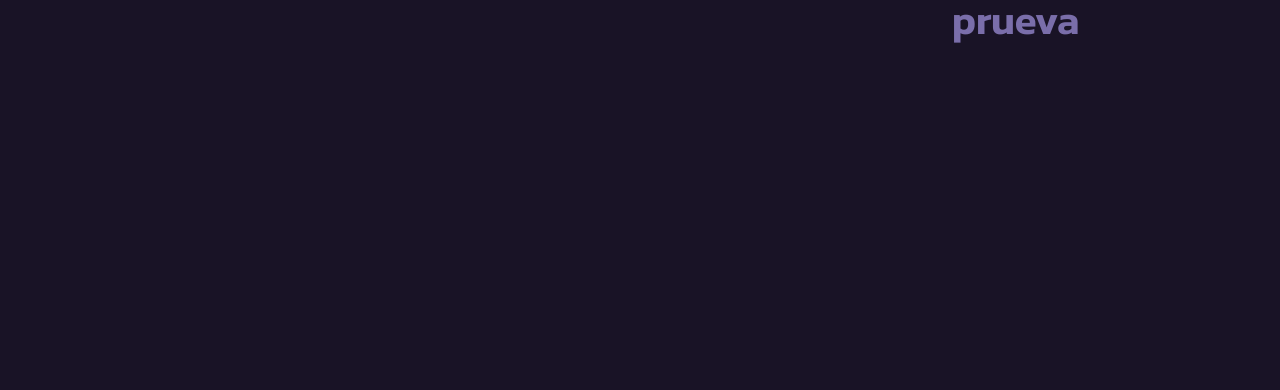
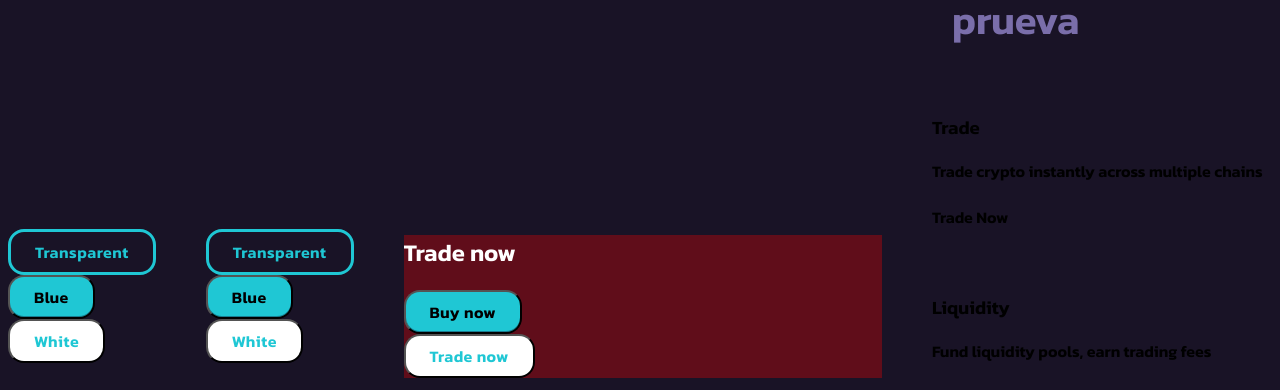
Before and after one commit to fs4-equipo1/pancake-swap, a React (Vite) app: page / in a window 1280 px wide. Shown: the part 409-799 px from the top of the page. Built offline with nearby package versions, Linux system fonts and the light colour scheme.

Commit message:
mejora definitiva (sin estilos) ecosystem card

```diff
--- a/src/App.jsx
+++ b/src/App.jsx
@@ -6,6 +6,7 @@ import { HeroSwiperCard } from "./componentes/HeroSwiperCard/HeroSwiperCard";
 import { heroSwiperCardData } from "./mocks/HeroSwiperCard.mock";
 import styles from "./styles/pages/home.module.scss";
 import {EcosystemCardsData} from "./EcosystemCard/EcosystemCardsData.ts";
+import { Card } from "./EcosystemCard/EcosystemCard";
 function App() {
   return (
     <div className={styles.container}>
@@ -37,6 +38,7 @@ function App() {
         ))}
       </BaseSwiper> */}
       <EcosystemCardsContainer path={"#"} titulo={"prueva"} cardData={EcosystemCardsData} objectId={1}/>
+      {/*<Card imageSrc="#" titleText="Trade" contentText="prueva card" commandText="Trade Now"/>*/}
     </div>
   );
 }
--- a/src/EcosystemCard/EcosystemCard.jsx
+++ b/src/EcosystemCard/EcosystemCard.jsx
@@ -25,8 +25,11 @@ export function EcosystemCardsContainer({path, titulo, cardData, objectId}) {
                 <div className={styles.ecosystemTrade}>
                     <div className={styles.ecosystemTitle}>{titulo}</div>
                     <div className={styles.cardcontainer}>
-                        {filteredData.forEach(data => {
+                        {/*filteredData.forEach(data => {
                             <Card imageSrc={data.imgsrc} titleText={data.title} contentText={data.content} commandText={data.button} />
+                        })*/}
+                        {filteredData.map(data => {
+                            return <Card imageSrc={data.imgsrc} titleText={data.title} contentText={data.content} commandText={data.button} />
                         })}
                     </div>
                 </div>
```
